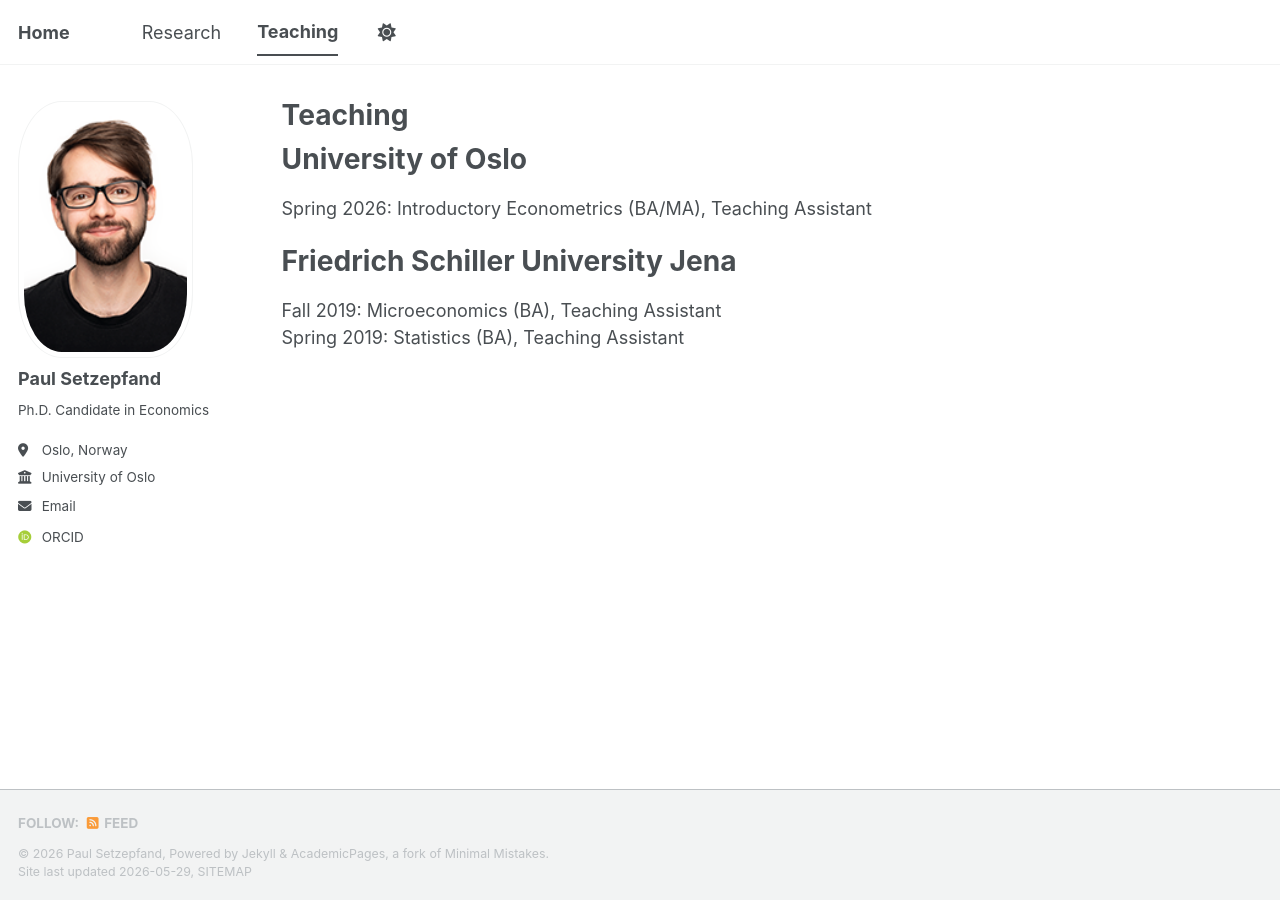
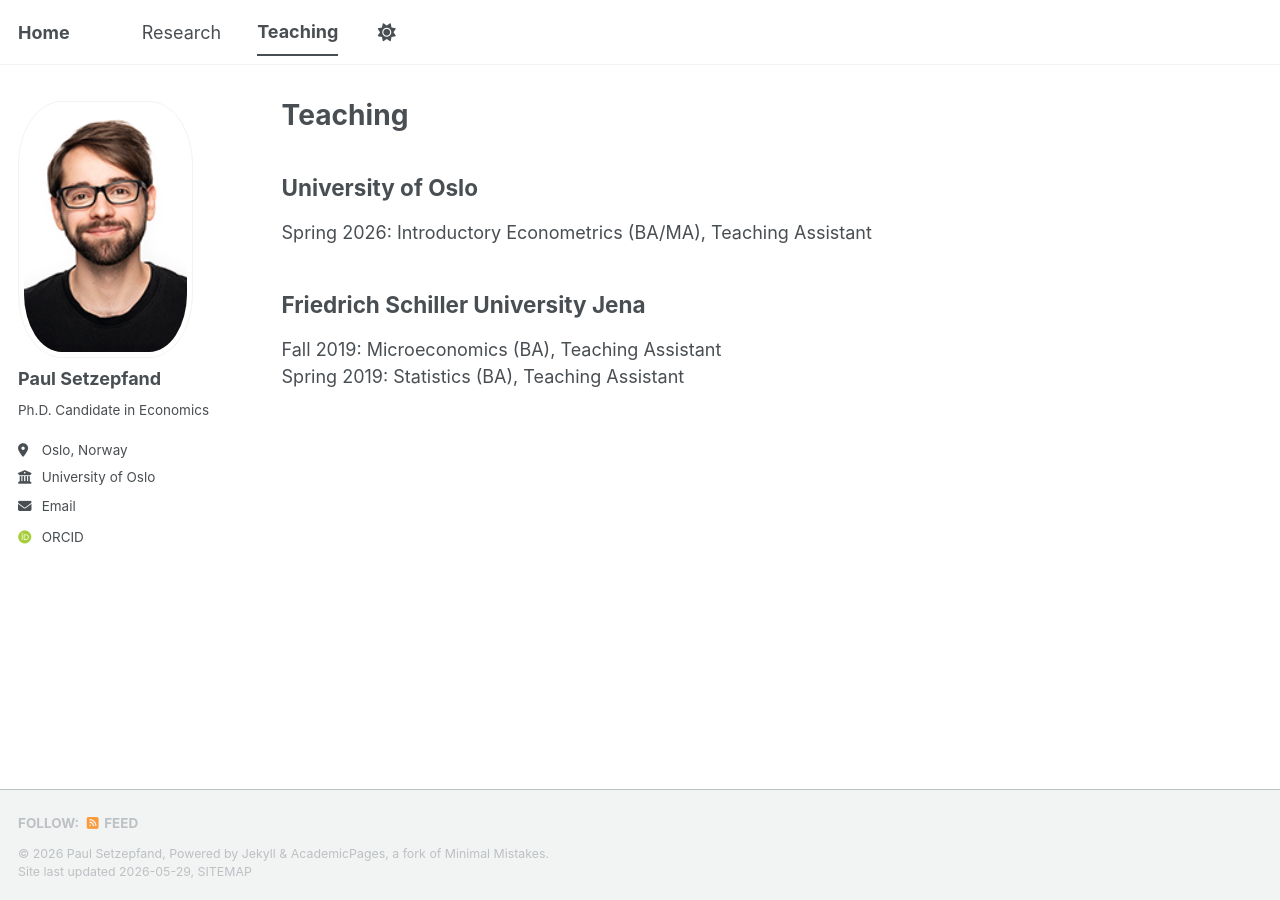
Before and after one commit to paulsetzepfand/paulsetzepfand.github.io, a Jekyll site: the page built from _pages/teaching.md, in a window 1280 px wide. Built offline with Jekyll 4.4.1, drawn with Linux system fonts in a browser that asks for light colours; some web fonts are replaced; a script bundle is joined from its source files by our own code; library files that are not in the unit come from our copies.

```diff
--- a/_pages/teaching.md
+++ b/_pages/teaching.md
@@ -5,11 +5,11 @@ author_profile: true
 layout: archive
 ---
 
-# University of Oslo
+## University of Oslo
 
 Spring 2026: Introductory Econometrics (BA/MA), Teaching Assistant
 
-# Friedrich Schiller University Jena
+## Friedrich Schiller University Jena
 
 Fall 2019: Microeconomics (BA), Teaching Assistant <br>
 Spring 2019: Statistics (BA), Teaching Assistant
```
